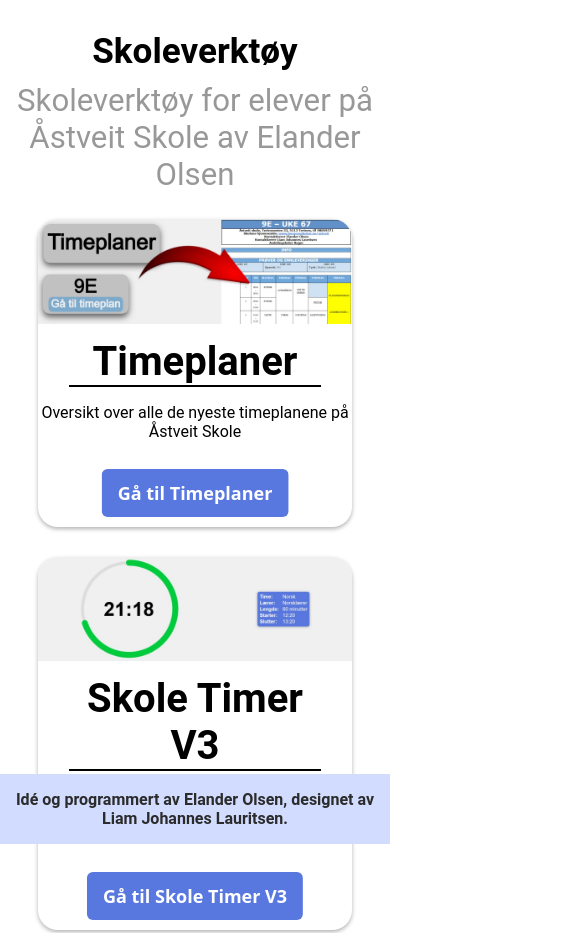
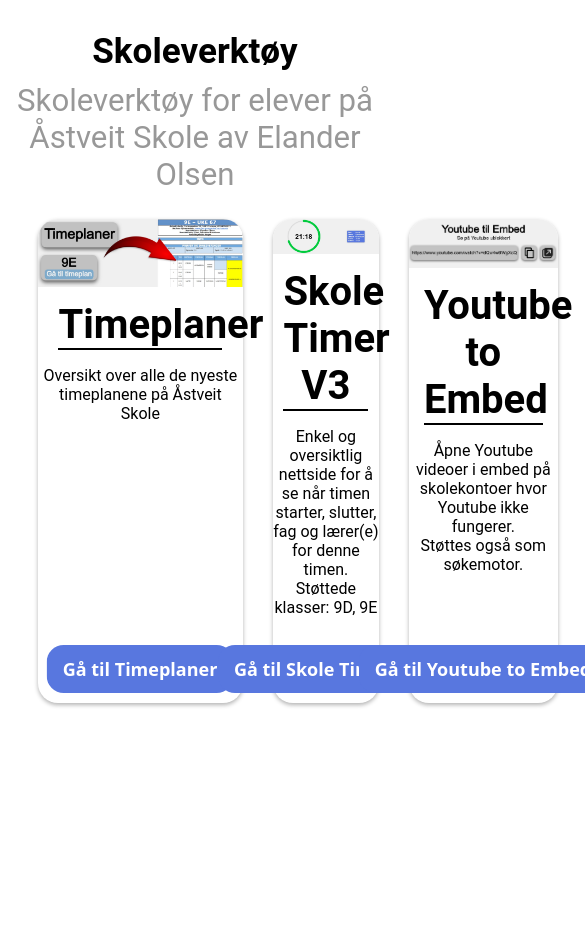
Before and after one commit to Cheese7856/HovedsideNy, a plain HTML site: page index.html in a window 390 px wide. Shown: the top 933 px of the page, 585 px wide, since content can reach past the window. After the commit the page ends 844 px from the top, so only its background shows below. Drawn offline with Linux system fonts and the light colour scheme.

Commit message:
💄 Slettet footer og endret hjørnene på knappene

```diff
--- a/index.html
+++ b/index.html
@@ -32,11 +32,5 @@
         <a href="Embed/">Gå til Youtube to Embed</a>
       </div>
     </div>
-
-    <!-- Flexegreier slutt -->
-
-    <div class="footer">
-      <p>Idé og programmert av Elander Olsen, designet av Liam Johannes Lauritsen.</p>
-    </div>
   </body>
 </html>
--- a/src/style.css
+++ b/src/style.css
@@ -94,28 +94,6 @@ table {
   padding-bottom: 70px;
 }
 
-.footer {
-  position: fixed;
-  left: 0;
-  bottom: 0;
-  width: 100%;
-  background-color: rgb(209, 220, 255);
-  color: rgb(43, 43, 43);
-  font-weight: bold;
-  text-align: center;
-}
-
-@media (max-width: 600px) {
-  .container {
-    flex-direction: column;
-  }
-  .footer {
-    position: block;
-  }
-}
-
-/* Kilde: https://uiverse.io/PriyanshuGupta28/brave-mole-100 */
-
 /* From Uiverse.io by PriyanshuGupta28 */
 .pushable {
   position: relative;
@@ -201,7 +179,7 @@ a {
   appearance: none;
   background-color: var(--blå-farge);
   border: 0;
-  border-radius: 6px;
+  border-radius: 17px;
   /*box-shadow: rgba(45, 35, 66, 0.4) 0 2px 4px, rgba(45, 35, 66, 0.3) 0 7px 13px -3px, rgba(58, 65, 111, 0.5) 0 -3px 0 inset;*/
   box-sizing: border-box;
   color: #fff;
```
